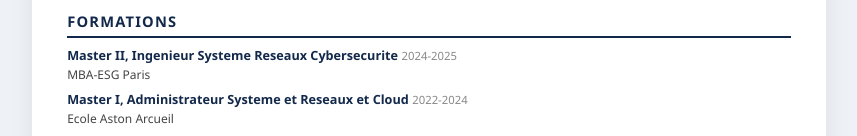
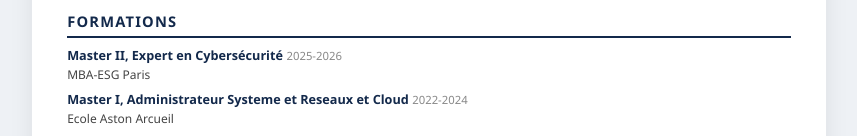
Before and after one commit to faldoudiallo-gn/cv, a plain HTML site: page cv-soc.html in a window 1280 px wide. Shown: the part 1163-1299 px from the top of the page, without its empty margins (211-1068 px from the left). Drawn offline with Linux system fonts and the light colour scheme.

Commit message:
Apercu site ameliore: cv-soc.html

```diff
--- a/cv-soc.html
+++ b/cv-soc.html
@@ -336,8 +336,8 @@
     <div class="section">
       <div class="section-title">Formations</div>
       <div class="edu-item">
-        <span class="edu-degree">Master II, Ingenieur Systeme Reseaux Cybersecurite</span>
-        <span class="edu-year">2024-2025</span><br>
+        <span class="edu-degree">Master II, Expert en Cybersécurité</span>
+        <span class="edu-year">2025-2026</span><br>
         <span class="edu-school">MBA-ESG Paris</span>
       </div>
       <div class="edu-item">
```
